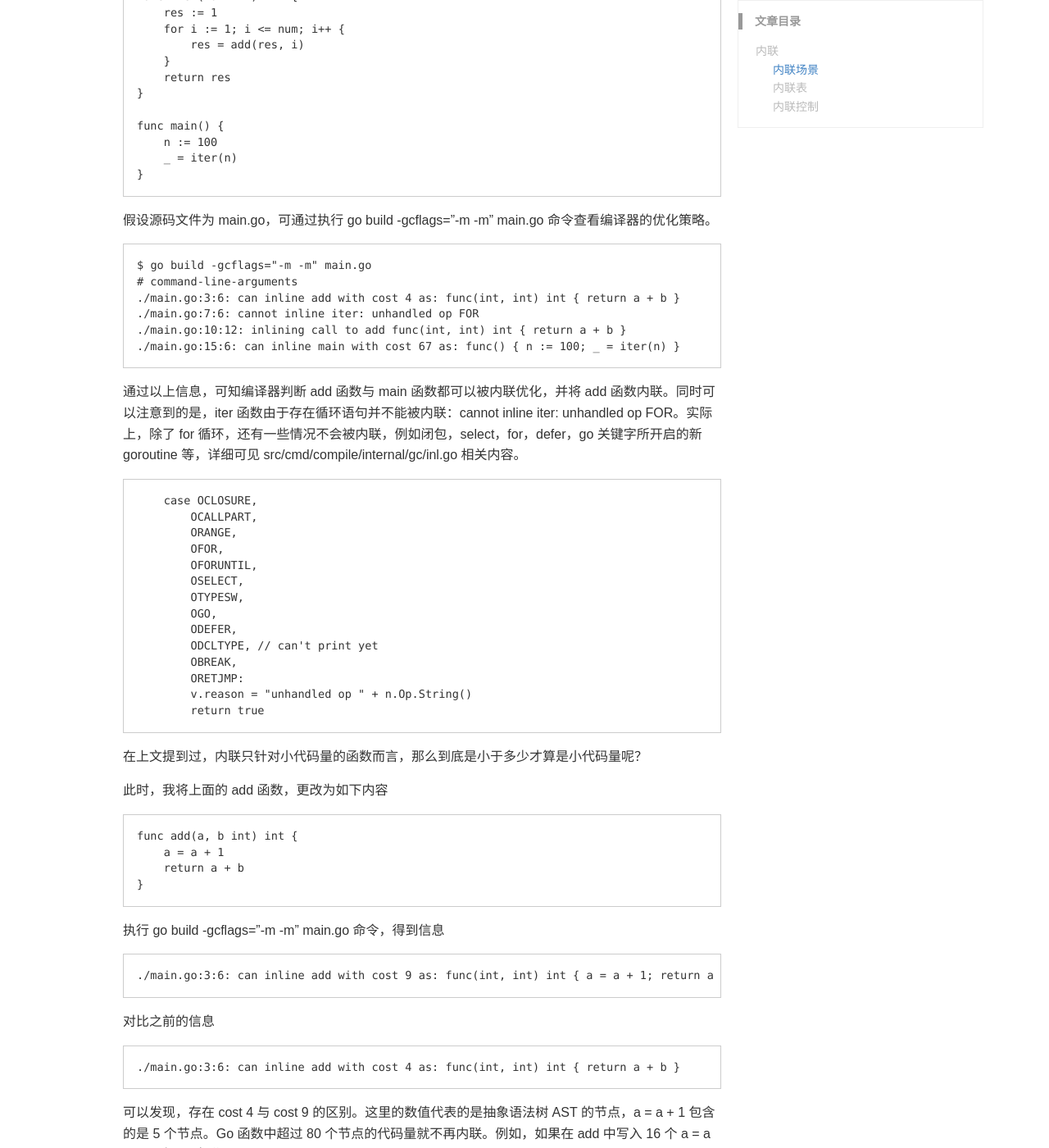
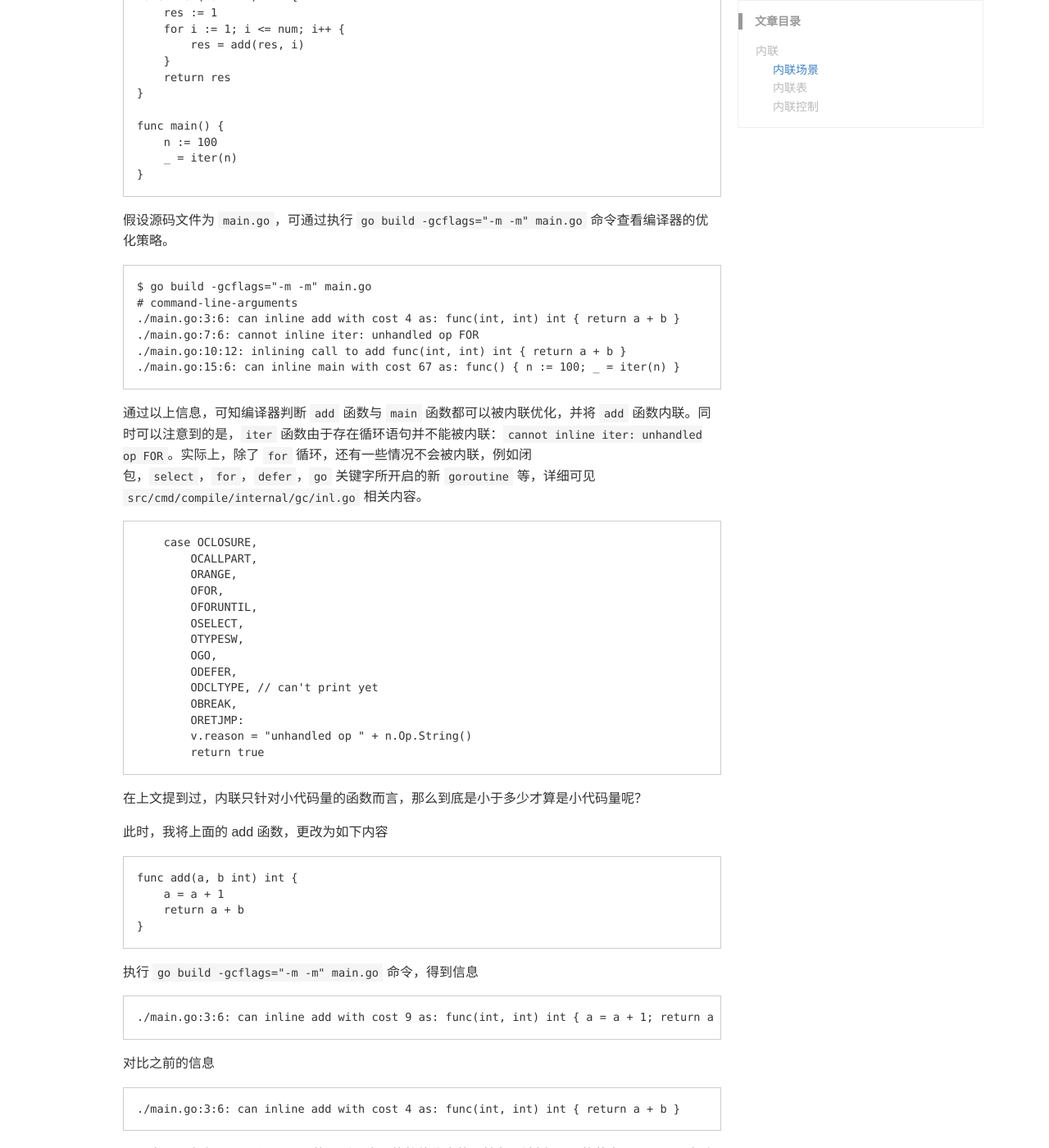
Before and after one commit to Lewinz/lewinz.github.io, a Jekyll site: the page built from _posts/2021-07-05-go-inline-optmization.md, in a window 1280 px wide and 1400 px high, scrolled down 1900 px. Shown: the whole window at 82% size. Built offline with Jekyll 4.4.1, drawn with Linux system fonts in a browser that asks for light colours; some web fonts are replaced; comment, search, counter and statistics services are not loaded; a style sheet for code colours, icons or effects is not loaded; some of the changed text lies outside the part shown.

````diff
--- a/_posts/2021-07-05-go-inline-optmization.md
+++ b/_posts/2021-07-05-go-inline-optmization.md
@@ -45,7 +45,7 @@ func BenchmarkInline(b *testing.B) {
     }
 }
 ```
-在程序代码中，想要禁止编译器内联优化很简单，在函数定义前一行添加 //go:noinline 即可。以下是性能对比结果
+在程序代码中，想要禁止编译器内联优化很简单，在函数定义前一行添加 `//go:noinline` 即可。以下是性能对比结果
 ``` golang
 BenchmarkNoInline-8     824031799                1.47 ns/op
 BenchmarkInline-8       1000000000               0.255 ns/op
@@ -76,7 +76,7 @@ func main() {
     _ = iter(n)
 }
 ```
-假设源码文件为 main.go，可通过执行 go build -gcflags="-m -m" main.go 命令查看编译器的优化策略。
+假设源码文件为 `main.go`，可通过执行 `go build -gcflags="-m -m" main.go` 命令查看编译器的优化策略。
 ``` sh
 $ go build -gcflags="-m -m" main.go
 # command-line-arguments
@@ -85,7 +85,7 @@ $ go build -gcflags="-m -m" main.go
 ./main.go:10:12: inlining call to add func(int, int) int { return a + b }
 ./main.go:15:6: can inline main with cost 67 as: func() { n := 100; _ = iter(n) }
 ```
-通过以上信息，可知编译器判断 add 函数与 main 函数都可以被内联优化，并将 add 函数内联。同时可以注意到的是，iter 函数由于存在循环语句并不能被内联：cannot inline iter: unhandled op FOR。实际上，除了 for 循环，还有一些情况不会被内联，例如闭包，select，for，defer，go 关键字所开启的新 goroutine 等，详细可见 src/cmd/compile/internal/gc/inl.go 相关内容。
+通过以上信息，可知编译器判断 `add` 函数与 `main` 函数都可以被内联优化，并将 `add` 函数内联。同时可以注意到的是，`iter` 函数由于存在循环语句并不能被内联：`cannot inline iter: unhandled op FOR`。实际上，除了 `for` 循环，还有一些情况不会被内联，例如闭包，`select`，`for`，`defer`，`go` 关键字所开启的新 `goroutine` 等，详细可见 `src/cmd/compile/internal/gc/inl.go` 相关内容。
 ``` sh
     case OCLOSURE,
         OCALLPART,
@@ -111,7 +111,7 @@ func add(a, b int) int {
     return a + b
 }
 ```
-执行 go build -gcflags="-m -m" main.go 命令，得到信息
+执行 `go build -gcflags="-m -m" main.go` 命令，得到信息
 ``` sh
 ./main.go:3:6: can inline add with cost 9 as: func(int, int) int { a = a + 1; return a + b }
 ```
````
